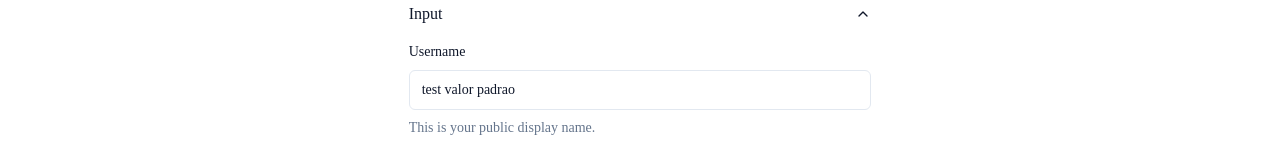
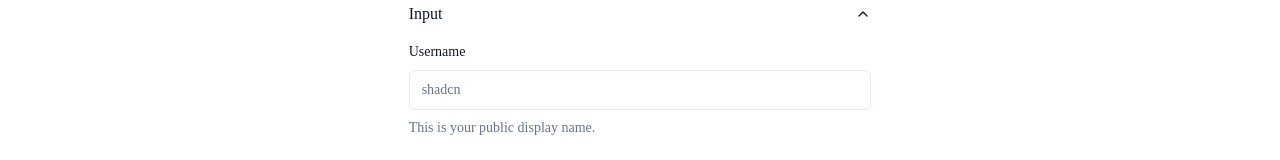
Before and after one commit to edududs/FinTrack, a React (Create React App) app in the folder ui/: page / in a window 1280 px wide. Both pictures are taken after a click on the button "Input". Shown: the part 567-727 px from the top of the page. Built offline with nearby package versions, Linux system fonts and the light colour scheme.

Commit message:
Refactor ProfileForm component to remove default values for username field

```diff
--- a/ui/src/components/Forms/FormDemo.tsx
+++ b/ui/src/components/Forms/FormDemo.tsx
@@ -18,9 +18,6 @@ const formSchema = z.object({
 export const ProfileForm: React.FC = () => {
   const form = useForm<z.infer<typeof formSchema>>({
     resolver: zodResolver(formSchema),
-    defaultValues: {
-      username: "test valor padrao",
-    },
   });
   const { toast } = useToast();
 
```
